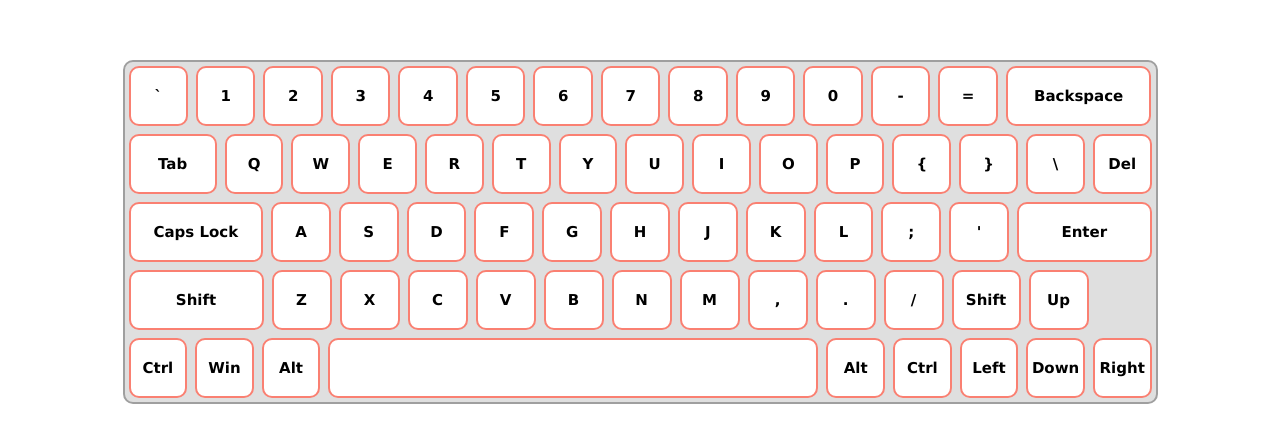
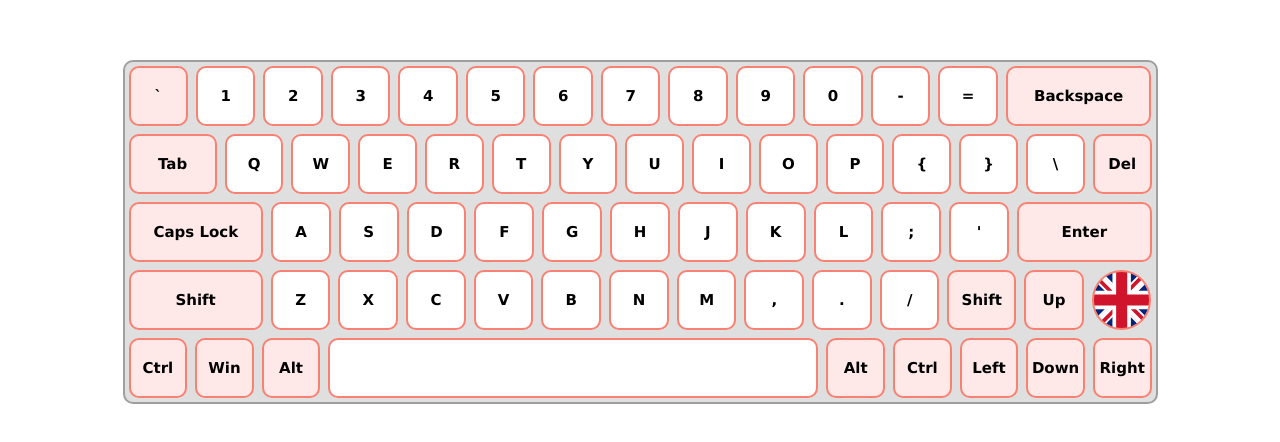
Before and after one commit to IvanovKS/virtual-keyboard, a website: page index.html in a window 1280 px wide. Shown: the part 168-610 px from the top of the page. Drawn offline with Linux system fonts and the light colour scheme.

Commit message:
feat: add img, styles for keyboard

```diff
--- a/style.css
+++ b/style.css
@@ -115,6 +115,24 @@ h6 {
   background-color: white;
 }
 
+.keys:first-child,
+.keys:last-child {
+  background-color: rgb(255, 232, 232);
+}
+
+.flag {
+  width: 60px;
+  height: 60px;
+  border-radius: 50%;
+  border: 2px solid salmon;
+  margin: 4px;
+  background: url(./assets/Square_Flag_of_the_United_Kingdom.svg);
+  background-size: cover;
+  display: flex;
+  justify-content: center;
+  align-items: center;
+}
+
 .backspace {
   width: 147px;
 }
@@ -133,6 +151,7 @@ h6 {
 
 .shift {
   width: 135px;
+  background-color: rgb(255, 232, 232);
 }
 
 .shift-right {
@@ -143,3 +162,13 @@ h6 {
   max-width: 490px;
   width: 100%;
 }
+
+.alt,
+.up,
+.left,
+.down,
+.right,
+.ctrl,
+.win {
+  background-color: rgb(255, 232, 232);
+}
```
Also changed, not shown: index.html (+2 -1 lines), assets/Flag_of_Russia.svg (added), assets/Square_Flag_of_the_United_Kingdom.svg (added).
